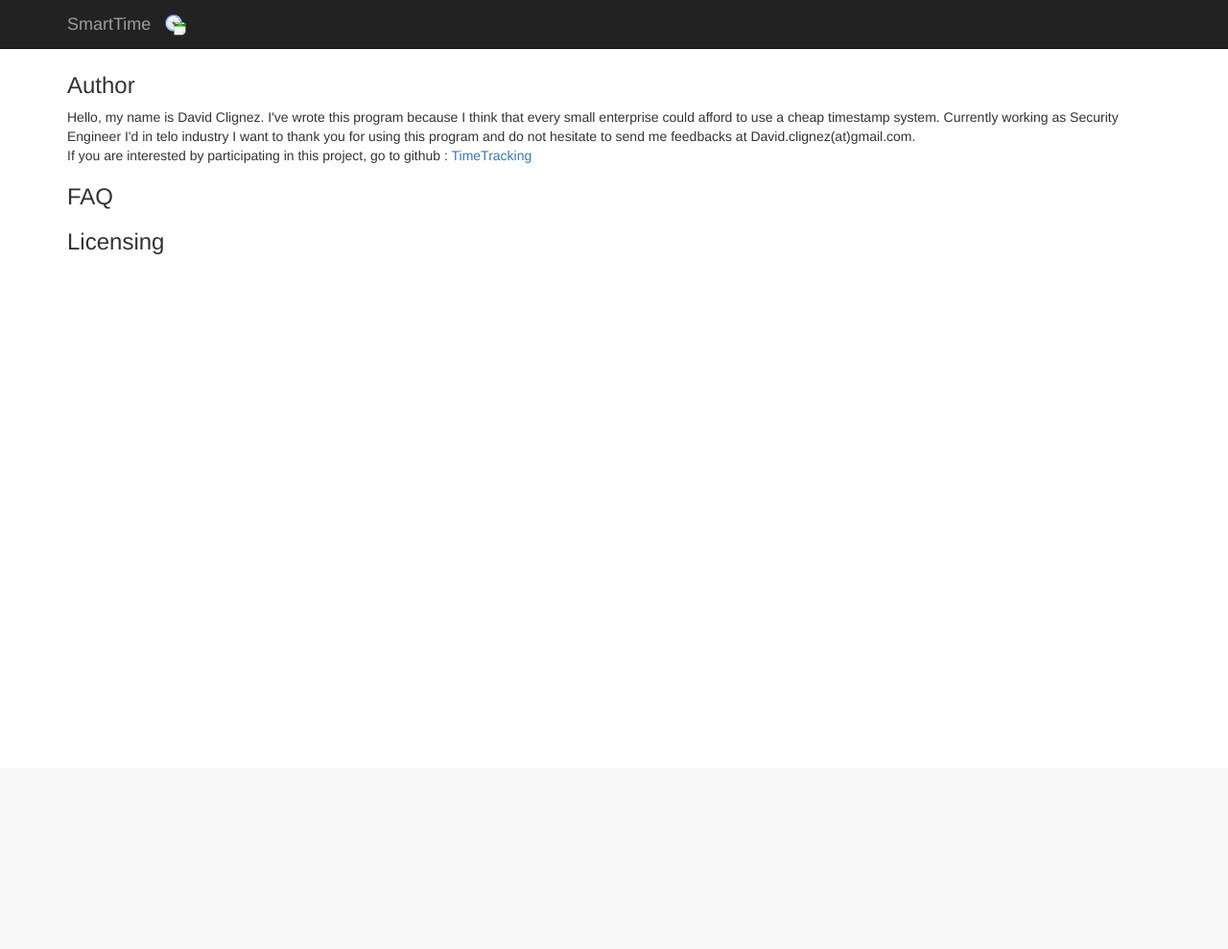
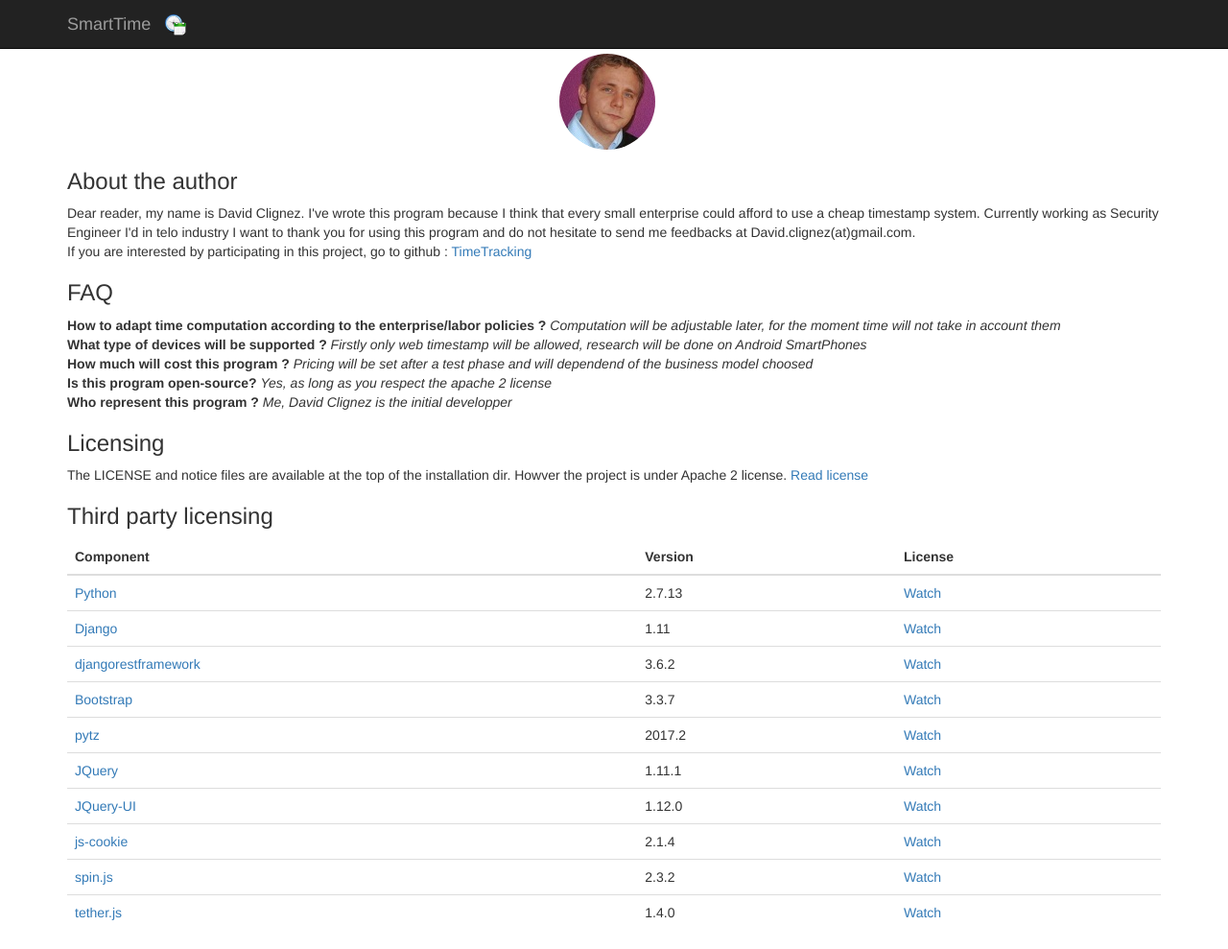
Before and after one commit to baalkor/timetracking, a Django app: page /about/ in a window 1280 px wide. Shown: the whole page at 96% size. Before the commit the page ends 265 px from the top, so only its background shows below. Run offline with Django 3.2, Linux system fonts and the light colour scheme; some libraries are stand-ins or nearby versions.

Commit message:
fsfdssfd

```diff
--- a/opconsole/static/templates/about.html
+++ b/opconsole/static/templates/about.html
@@ -1,8 +1,9 @@
 {% extends "opconsole_baselayout.html" %}
 {% block content %}
     <p>
-        <h3>Author</h3>
-        Hello, my name is David Clignez. I've wrote this program because I think that every small enterprise could afford to use a cheap timestamp system.
+        <img style="position: relative;left:45%;z-index:1;" class="img-circle" src="/static/img/author.jpg">
+        <h3>About the author</h3>
+        Dear reader, my name is David Clignez. I've wrote this program because I think that every small enterprise could afford to use a cheap timestamp system.
         Currently working as Security Engineer I'd in telo industry I want to thank you for using this program and do not hesitate to send me feedbacks at
         David.clignez(at)gmail.com.
         <br>
@@ -10,9 +11,79 @@
     </p>
     <p>
         <h3>FAQ</h3>
+        <ul class="list-unstyled">
+            <li><b>How to adapt time computation according to the enterprise/labor policies ?</b> <i>Computation will be adjustable later, for the moment time will not take in account them</i></li>
+            <li><b>What type of devices will be supported ?</b> <i>Firstly only web timestamp will be allowed, research will be done on Android SmartPhones</i></li>
+            <li><b>How much will cost this program ?</b> <i>Pricing will be set after a test phase and will dependend of the business model choosed</i></li>
+            <li><b>Is this program open-source?</b> <i>Yes, as long as you respect the apache 2 license</i></li>
+            <li><b>Who represent this program ?</b> <i>Me, David Clignez is the initial developper</i></li>
+
+        </ul>
     </p>
     <p>
         <h3>Licensing</h3>
+        The LICENSE and notice files are available at the top of the installation dir. Howver the project is under Apache 2 license.
+        <a href="http://www.apache.org/licenses/LICENSE-2.0.txt" target="_blank"> Read license </a>
+        <h3>Third party licensing</h3>
+        <table class="table">
+            <thead>
+                <th>Component</th>
+                <th>Version</th>
+                <th>License</th>
+            </thead>
+            <tbody>
+                <tr>
+                    <td><a href="https://www.djangoproject.com/">Python</a></td>
+                    <td>2.7.13</td>
+                    <td><a target="_blank" href="https://www.python.org/download/releases/2.7/license/">Watch</a></td>
+                </tr>
+                <tr>
+                    <td><a href="https://www.djangoproject.com/">Django</a></td>
+                    <td>1.11</td>
+                    <td><a target="_blank" href="https://raw.githubusercontent.com/django/django/master/LICENSE">Watch</a></td>
+                </tr>
+                <tr>
+                    <td><a href="http://www.django-rest-framework.org/">djangorestframework</a></td>
+                    <td>3.6.2</td>
+                    <td><a target="_blank" href="http://www.django-rest-framework.org/#license">Watch</a></td>
+                </tr>
+                <tr>
+                    <td><a href="https://getbootstrap.com/">Bootstrap</a></td>
+                    <td>3.3.7</td>
+                    <td><a target="_blank" href="https://v4-alpha.getbootstrap.com/about/license/">Watch</a></td>
+                </tr>
+                <tr>
+                    <td><a href="https://pypi.python.org/pypi/pytz">pytz</a></td>
+                    <td>2017.2</td>
+                    <td><a target="_blank" href="https://pypi.python.org/pypi/pytz">Watch</a></td>
+                </tr>
+                <tr>
+                    <td><a href="https://jquery.org/">JQuery</a></td>
+                    <td>1.11.1</td>
+                    <td><a target="_blank" href="https://jquery.org/license/">Watch</a></td>
+                </tr>
+                <tr>
+                    <td><a href="https://jqueryui.com/">JQuery-UI</a></td>
+                    <td>1.12.0</td>
+                    <td><a target="_blank" href="https://raw.githubusercontent.com/jquery/jquery-ui/master/LICENSE.txt">Watch</a></td>
+                </tr>
+                <tr>
+                    <td><a href="https://github.com/js-cookie/js-cookie">js-cookie</a></td>
+                    <td>2.1.4</td>
+                    <td><a target="_blank" href="https://raw.githubusercontent.com/js-cookie/js-cookie/master/MIT-LICENSE.txt">Watch</a></td>
+                </tr>
+                <tr>
+                    <td><a href="http://spin.js.org/">spin.js</a></td>
+                    <td>2.3.2</td>
+                    <td><a target="_blank" href="https://raw.githubusercontent.com/fgnass/spin.js/master/LICENSE.md">Watch</a></td>
+                </tr>
+                <tr>
+                    <td><a href="http://tether.io/">tether.js</a></td>
+                    <td>1.4.0</td>
+                    <td><a target="_blank" href="https://github.com/HubSpot/tether/blob/master/LICENSE">Watch</a></td>
+                </tr>
+            </tbody>
+        </table>
     </h3>
     <div>
 
--- /dev/null
+++ b/requirements.txt
@@ -0,0 +1,3 @@
+Django==1.11
+pytz==2017.2
+djangorestframework==3.6.2
```
Also changed, not shown: opconsole/static/js/jsaes.js (deleted, +0 -217 lines), opconsole/static/js/jsaes_wrapper.js (deleted, +0 -63 lines), opconsole/static/img/author.jpg (added), 2 other files.
